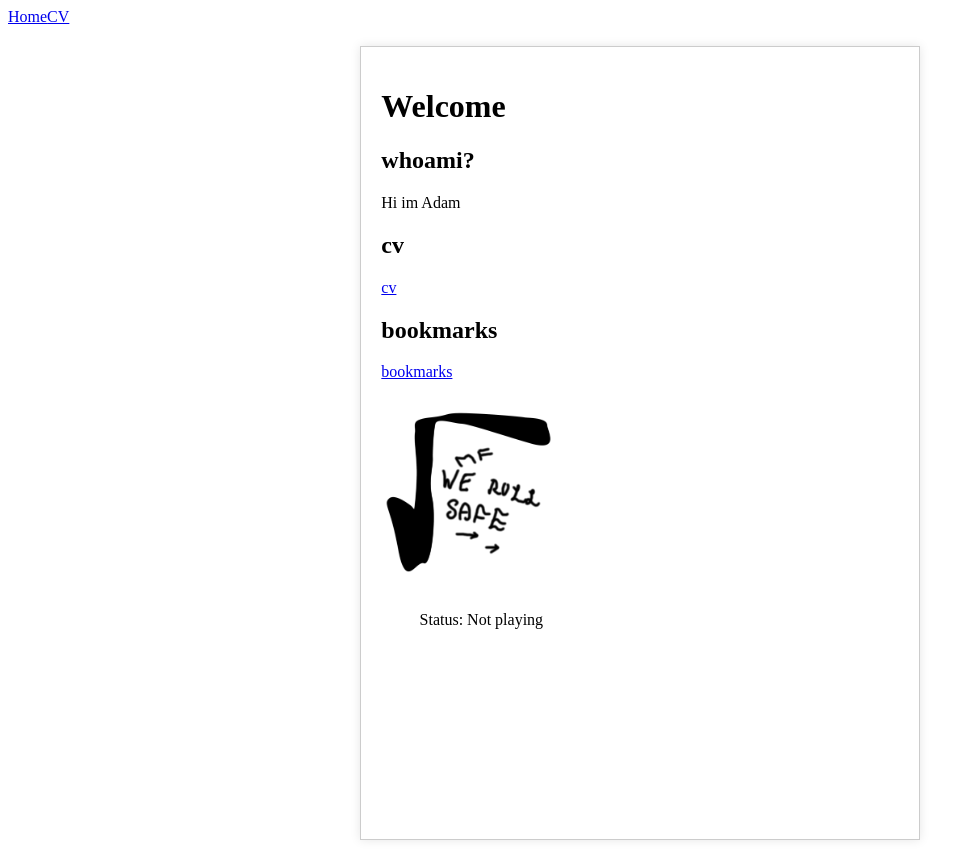
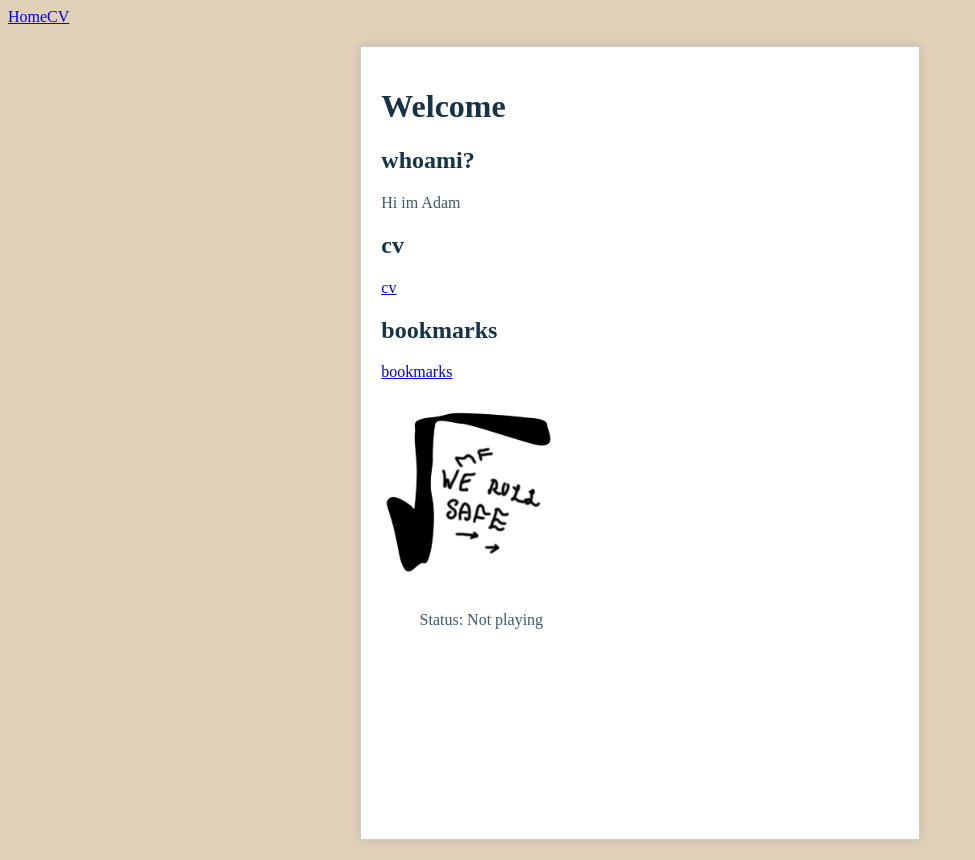
Before and after one commit to SteveThePug/web_server, a Vue app in the folder nginx/vue/: page / in a window 1280 px wide. Shown: the whole page, without its empty margins (0-975 px from the left). Built offline with nearby package versions, Linux system fonts and the light colour scheme; no server answers.

Commit message:
new styles

```diff
--- a/nginx/vue/public/css/styles.css
+++ b/nginx/vue/public/css/styles.css
@@ -3,6 +3,16 @@
     .no-print {
         display: none !important;
     }
+}
+
+/* Variables */
+/* Blue - Beige */
+:root {
+    --primary: #153448;
+    --secondary: #3c5b6f;
+    --tertiary: #948979;
+    --quaternary: #f5bb78;
+    --background: #dfd0b8;
 }
 
 body {
@@ -14,6 +24,7 @@ body {
 
     /*background-image: url("../img/background.png");
     background-size: cover;*/
+    background-color: var(--background);
 }
 
 main {
@@ -31,24 +42,14 @@ main {
 }
 
 p {
-    color: black;
+    color: var(--secondary);
 }
 
 h1,
 h2,
 h3,
 h4 {
-    color: black;
-}
-
-.container {
-    display: flex;
-    flex-direction: column;
-    align-items: center;
-    justify-content: center;
-    height: 100%;
-    width: 100%;
-    background-color: beige;
+    color: var(--primary);
 }
 
 .album-img {
```
